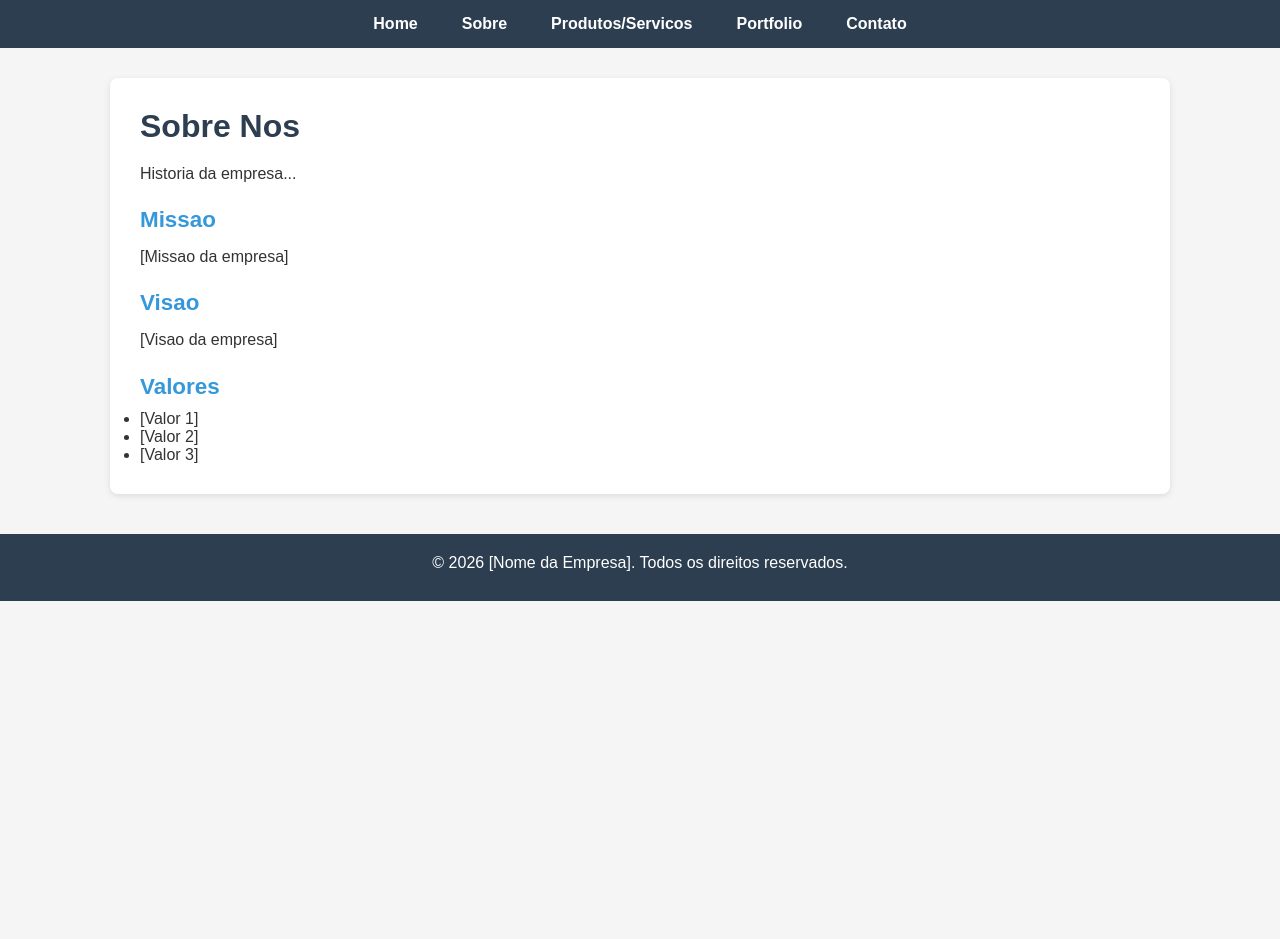
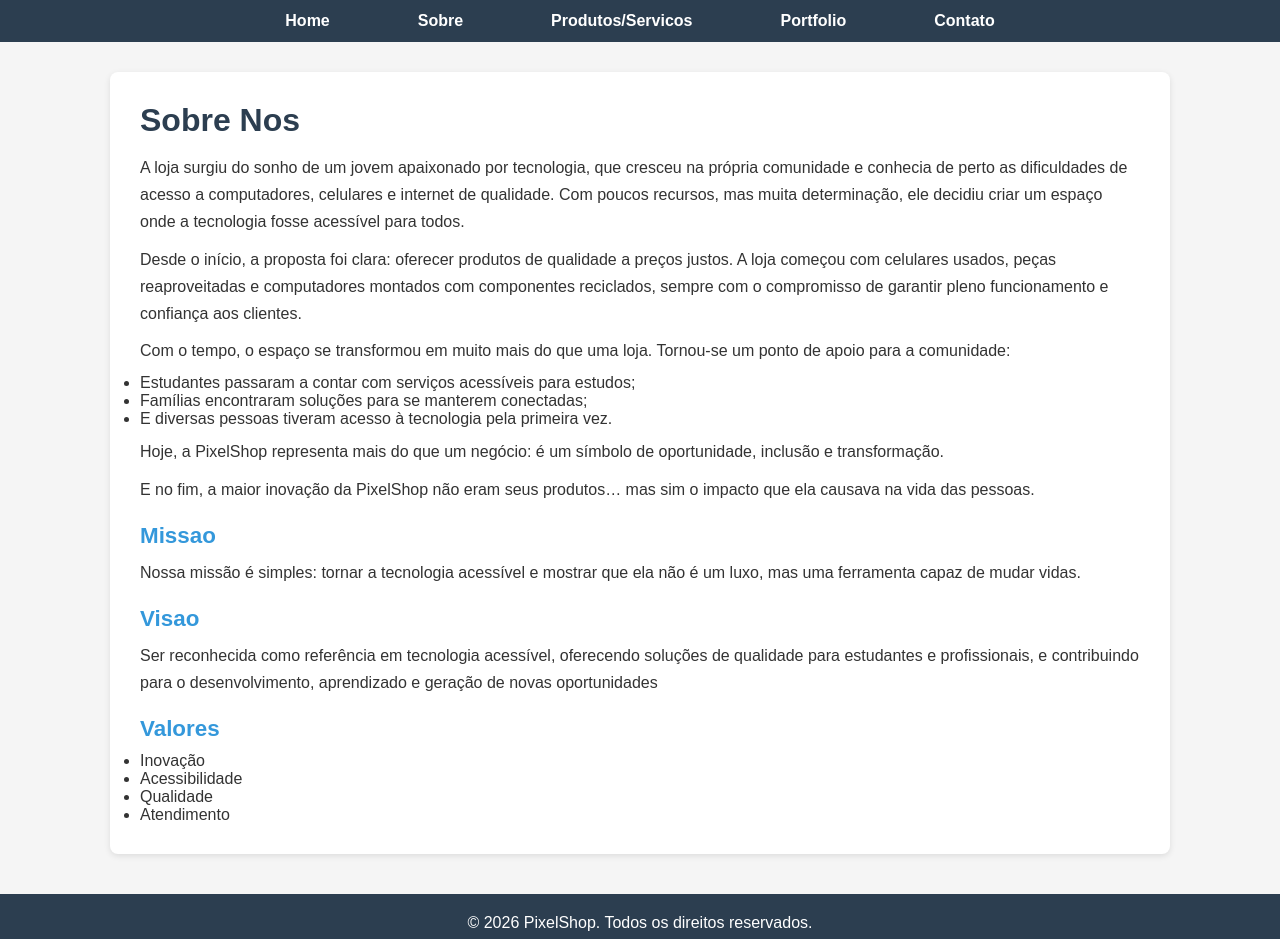
Before and after one commit to soloLucashan/projeto-extensao-dev-software, a plain HTML site: page site/sobre.html in a window 1280 px wide. Before the commit the page ends 800 px from the top, so only its background shows below. Drawn offline with Linux system fonts and the light colour scheme.

Commit message:
finaliza index.html

```diff
--- a/site/css/style.css
+++ b/site/css/style.css
@@ -20,13 +20,13 @@ body {
 /* ---- HEADER E NAVEGACAO ---- */
 header {
   background-color: #2c3e50;
-  padding: 15px 30px;
+  padding: 12px 60px;
 }
 
 nav ul {
   list-style: none;
   display: flex;
-  gap: 20px;
+  gap: 40px;
   justify-content: center;
 }
 
@@ -34,8 +34,8 @@ nav ul li a {
   color: #fff;
   text-decoration: none;
   font-weight: bold;
-  padding: 8px 12px;
-  border-radius: 4px;
+  padding: 12px 24px;
+  border-radius: 12px;
   transition: background-color 0.3s;
 }
 
@@ -87,6 +87,10 @@ p {
 .banner h1 {
   color: #fff;
   font-size: 2.5rem;
+}
+
+.banner p {
+  font-size: 0.80rem;
 }
 
 /* ---- CARDS DE PRODUTO ---- */
--- a/site/sobre.html
+++ b/site/sobre.html
@@ -1,10 +1,11 @@
 <!-- Pagina Sobre - Responsavel: Gabriel Cole Ambrosio -->
 <!DOCTYPE html>
 <html lang="pt-br">
+<meta charset= "utf-8">
 <head>
   <meta charset="UTF-8">
   <meta name="viewport" content="width=device-width, initial-scale=1.0">
-  <title>Sobre - [Nome da Empresa]</title>
+  <title>Sobre - PixelShop</title>
   <link rel="stylesheet" href="css/style.css">
 </head>
 <body>
@@ -22,21 +23,37 @@
   <main>
     <section>
       <h1>Sobre Nos</h1>
-      <p>Historia da empresa...</p>
+      <p>A loja surgiu do sonho de um jovem apaixonado por tecnologia, que cresceu na própria comunidade e conhecia de perto as dificuldades de acesso a computadores, celulares e internet de qualidade. Com poucos recursos, mas muita determinação, ele decidiu criar um espaço onde a tecnologia fosse acessível para todos.</p>
+
+<p>Desde o início, a proposta foi clara: oferecer produtos de qualidade a preços justos. A loja começou com celulares usados, peças reaproveitadas e computadores montados com componentes reciclados, sempre com o compromisso de garantir pleno funcionamento e confiança aos clientes.</p>
+
+<p>Com o tempo, o espaço se transformou em muito mais do que uma loja. Tornou-se um ponto de apoio para a comunidade:
+<ul>
+<li> Estudantes passaram a contar com serviços acessíveis para estudos;
+<li> Famílias encontraram soluções para se manterem conectadas;
+<li> E diversas pessoas tiveram acesso à tecnologia pela primeira vez.
+</ul>
+</p>
+
+<p>Hoje, a PixelShop representa mais do que um negócio: é um símbolo de oportunidade, inclusão e transformação.</p>
+
+<p>E no fim, a maior inovação da PixelShop não eram seus produtos…
+mas sim o impacto que ela causava na vida das pessoas.</p>
       <h2>Missao</h2>
-      <p>[Missao da empresa]</p>
+      <p>Nossa missão é simples: tornar a tecnologia acessível e mostrar que ela não é um luxo, mas uma ferramenta capaz de mudar vidas.</p>
       <h2>Visao</h2>
-      <p>[Visao da empresa]</p>
+      <p>Ser reconhecida como referência em tecnologia acessível, oferecendo soluções de qualidade para estudantes e profissionais, e contribuindo para o desenvolvimento, aprendizado e geração de novas oportunidades</p>
       <h2>Valores</h2>
       <ul>
-        <li>[Valor 1]</li>
-        <li>[Valor 2]</li>
-        <li>[Valor 3]</li>
+        <li>Inovação</li>
+        <li>Acessibilidade</li>
+        <li>Qualidade</li>
+        <li>Atendimento</li>
       </ul>
     </section>
   </main>
   <footer>
-    <p>&copy; 2026 [Nome da Empresa]. Todos os direitos reservados.</p>
+    <p>&copy; 2026 PixelShop. Todos os direitos reservados.</p>
   </footer>
 </body>
 </html>
```
Also changed, not shown: site/Home.html (added, +46 -0 lines), site/index.html (+15 -4 lines), site/img/celular.jpg (added), site/img/logo.jpg (added), site/img/mouse.jpg (added), site/img/notebook.jpg (added).
